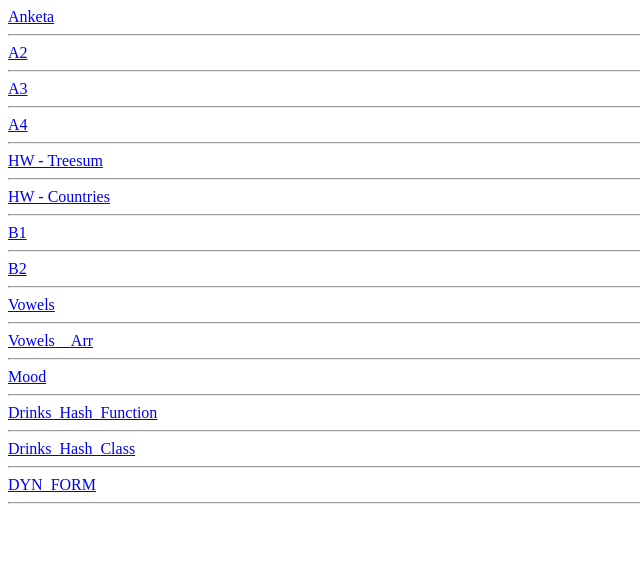
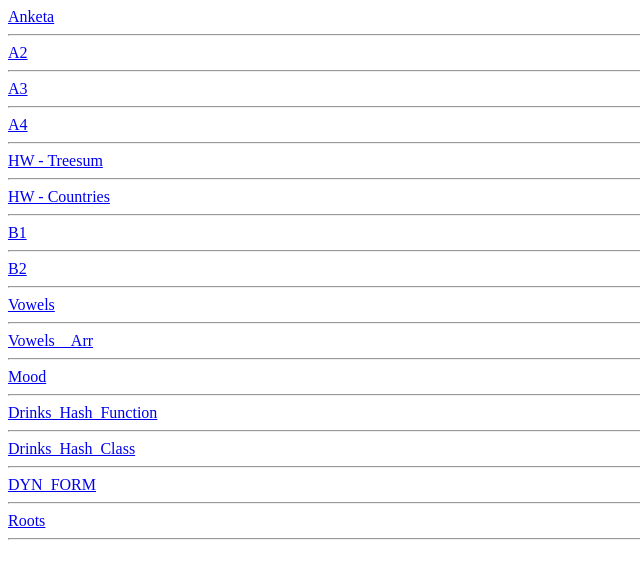
Before and after one commit to ivankozma/Kozma_Ivan_FD2-95-21, a plain HTML site: page index.html in a window 1280 px wide. Shown: the whole page, without its empty margins (0-640 px from the left). Drawn offline with Linux system fonts and the light colour scheme.

Commit message:
HW Roots is done

```diff
--- a/index.html
+++ b/index.html
@@ -35,5 +35,7 @@
     <hr>
     <a href="dyn_form/index.html" title="Link to Dyn_Form">DYN_FORM</a>
     <hr>
+    <a href="roots/index.html" title="Link to Roots">Roots</a>
+    <hr>
 </body>
 </html>
```
